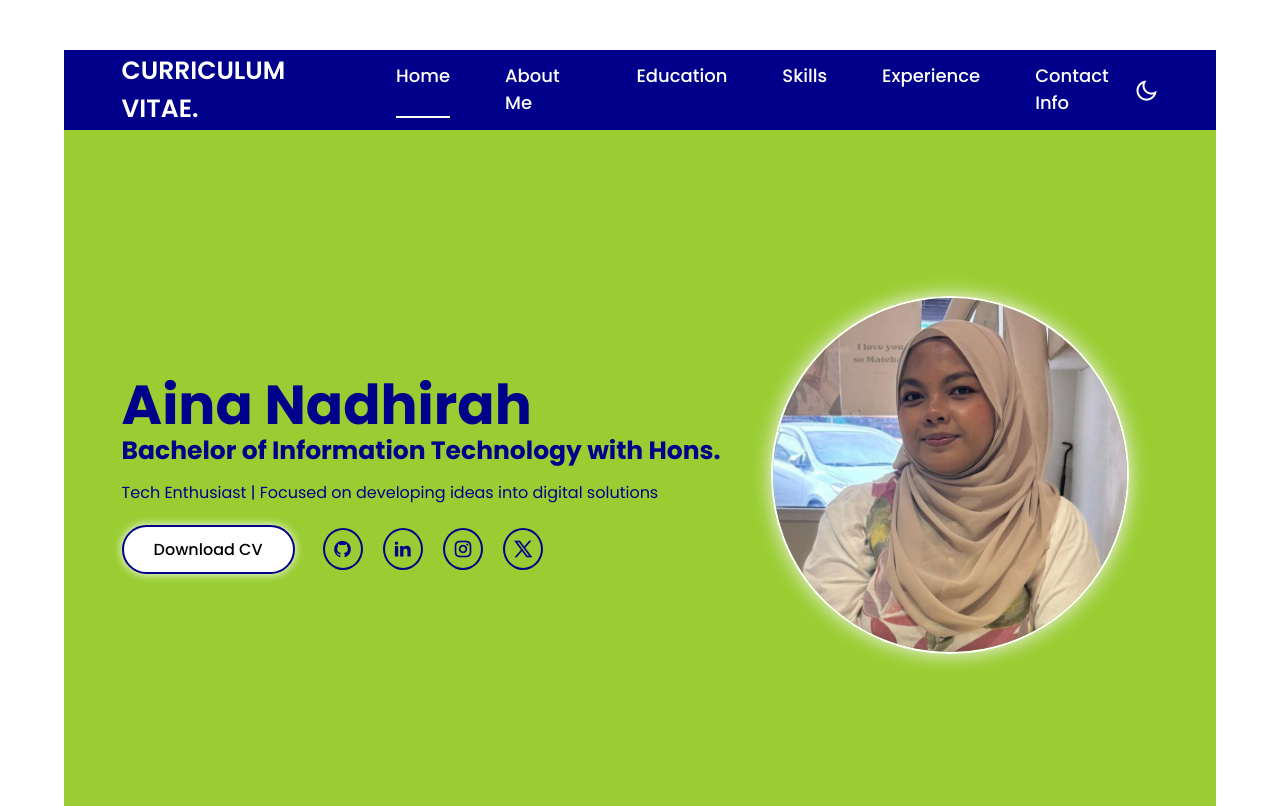
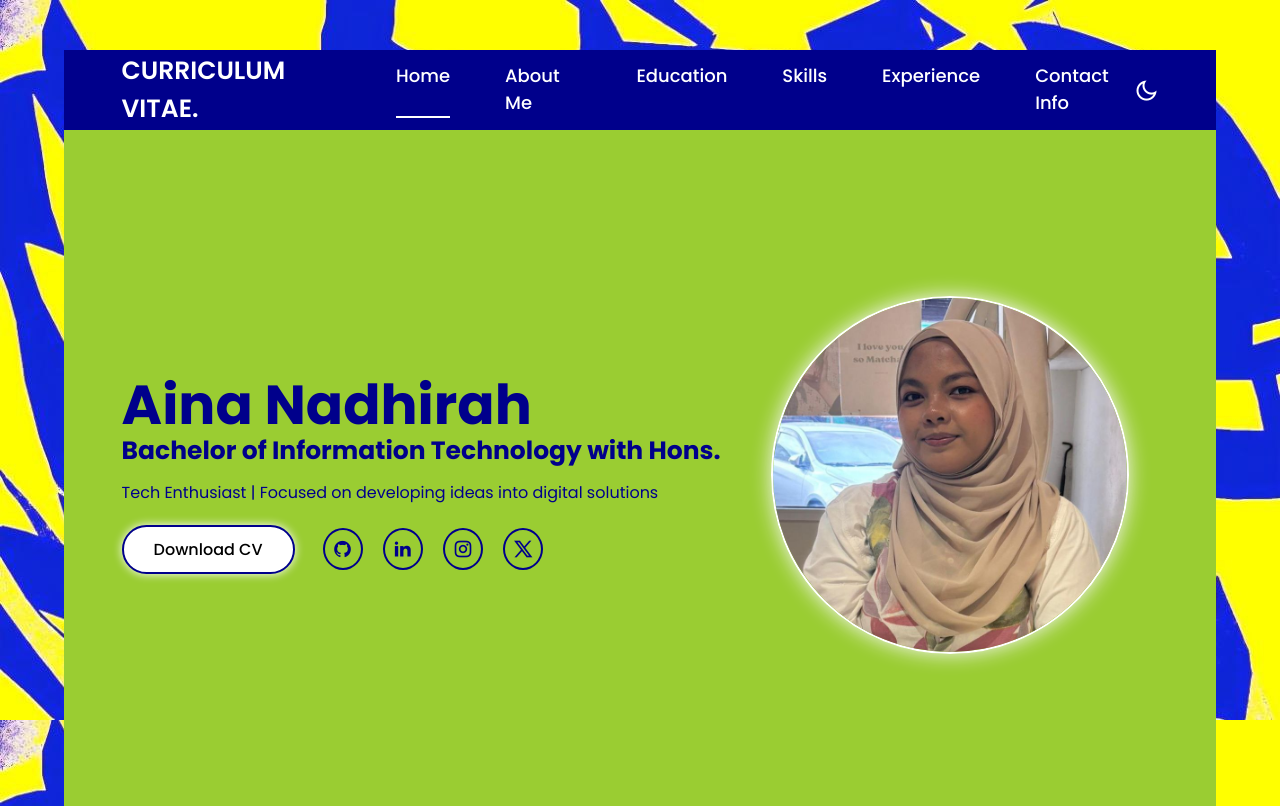
Before and after one commit to n4dine215/n4dine215.github.io, a plain HTML site: page index.html in a window 1280 px wide. Shown: the top 806 px of the page. Drawn offline with nearby package versions, Linux system fonts and the light colour scheme.

Commit message:
Update styleCV.css

```diff
--- a/styleCV.css
+++ b/styleCV.css
@@ -18,7 +18,7 @@
  	--headertext-color: white;
  	--button-color:white;
  	--buttontext-color:darkblue;
- 	--background-image: url("../images/backgroundLM.jpg");
+ 	--background-image: url("backgroundLM.jpg");
 
  }
 
@@ -32,7 +32,7 @@
  	--headertext-color: darkblue;
  	--button-color:yellowgreen;
  	--buttontext-color:black;
- 	--background-image: url("../images/backgroundDM.jpg");
+ 	--background-image: url("backgroundDM.jpg");
  }
 
 
```
